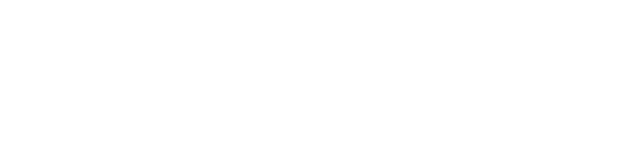
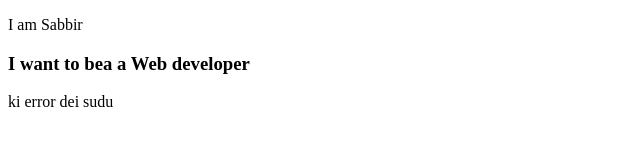
Before and after one commit to mehedihasan543/First-repo, a plain HTML site: page index.html in a window 1280 px wide. Shown: the whole page, without its empty margins (0-640 px from the left). Drawn offline with Linux system fonts and the light colour scheme.

Commit message:
added header

```diff
--- a/index.html
+++ b/index.html
@@ -7,6 +7,8 @@
     <title>My First GitHub Repo</title>
 </head>
 <body>
-
+    <p>I am Sabbir</p>
+    <h3>I want to bea a Web developer</h3>
+    <p>ki error dei sudu</p>
 </body>
 </html>
```
